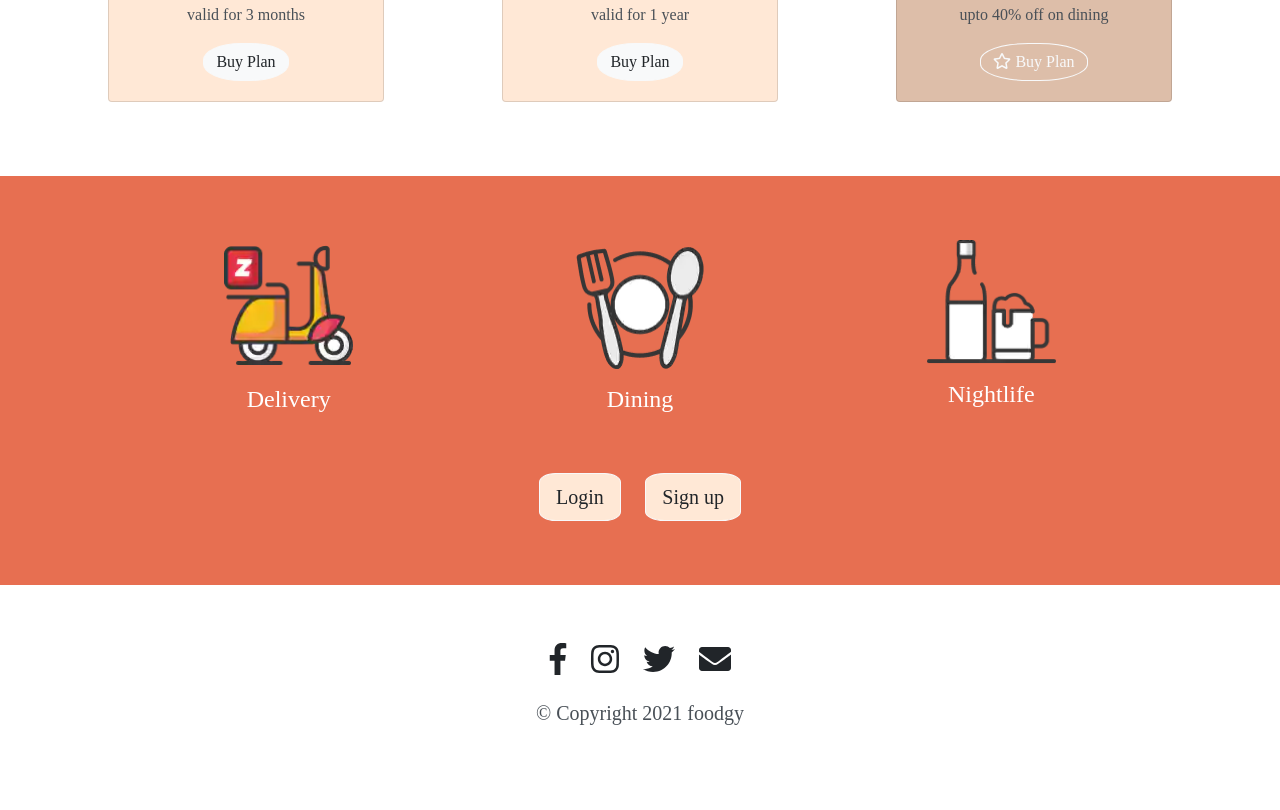
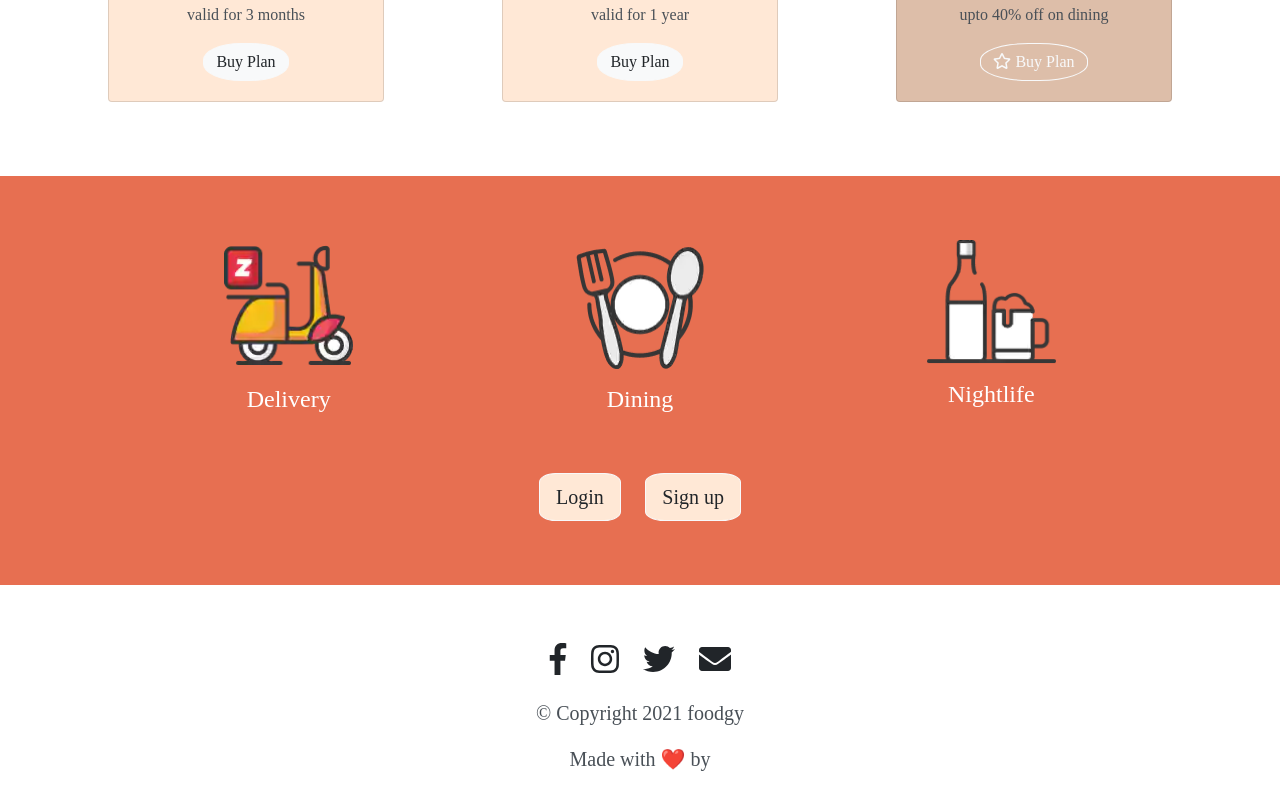
Before and after one commit to priyalmalviya/foodgy-food-site, a plain HTML site: page index.html in a window 1280 px wide. Shown: the part 1935-2745 px from the top of the page. Before the commit the page ends 2717 px from the top, so only its background shows below. Drawn offline with nearby package versions, Linux system fonts and the light colour scheme; a web font is replaced by a local one.

Commit message:
update index.html

```diff
--- a/index.html
+++ b/index.html
@@ -227,6 +227,7 @@
       <i class="footer-icon fab fa-twitter fa-2x"></i>
       <i class="footer-icon fas fa-envelope fa-2x "></i>
       <p class="footer-text">© Copyright 2021 foodgy</p>
+      <p class="footer-text">Made with ❤️ by <span> <a href="https://github.com/priyalmalviya>Priyal</a></span>. </p>
     </div>
   </footer>
 
```
